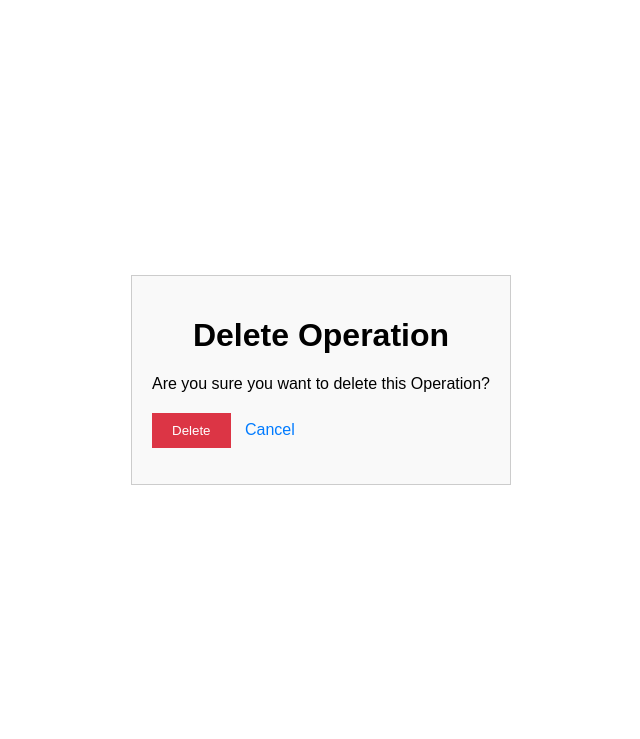
After one commit to Denisganga/Farm_Management_System, a Django app: page /delete_cropoperation/1/2020-01-15/ in a window 1280 px wide. The commit adds this page. Shown: the top 739 px of the page, without its empty margins (319-959 px from the left). Run offline with Django 4.2, Linux system fonts and the light colour scheme; tables that the repository leaves empty hold one stand-in row (values such as "Sample post").

Commit message:
implemented Delete mechanism of the crop operation

```diff
--- /dev/null
+++ b/homepage/templates/homepage/deletecropoperations.html
@@ -0,0 +1,64 @@
+<html>
+<head>
+  <title>Delete Crop Operaton</title>
+<style>
+
+
+body {
+    font-family: Arial, sans-serif;
+    margin: 20px;
+    display: flex;
+    justify-content: center;
+    align-items: center;
+    height: 90vh;
+
+  }
+
+  h1 {
+    text-align: center;
+  }
+
+  .delete-container {
+    max-width: 400px;
+    margin: 0 auto;
+    padding: 20px;
+    border: 1px solid #ccc;
+    background-color: #f9f9f9;
+  }
+
+  p {
+    margin-bottom: 20px;
+  }
+
+  .delete-button {
+    padding: 10px 20px;
+    background-color: #dc3545;
+    color: #fff;
+    border: none;
+    cursor: pointer;
+  }
+
+  .cancel-link {
+    margin-left: 10px;
+    color: #007bff;
+    text-decoration: none;
+  }
+
+  .delete-button:hover,
+  .cancel-link:hover {
+    opacity: 0.8;
+  }
+</style>
+</head>
+<body>
+  <div class="delete-container">
+    <h1>Delete Operation</h1>
+    <p>Are you sure you want to delete this Operation?</p>
+    <form method="post">
+      {% csrf_token %}
+      <input class="delete-button" type="submit" value="Delete">
+      <a class="cancel-link" href="{% url 'homepage:show-cropoperations'  Cid=crop_operations.crops.Cid %}">Cancel</a>
+    </form>
+  </div>
+</body>
+</html>
--- a/homepage/templates/homepage/showcropoperations.html
+++ b/homepage/templates/homepage/showcropoperations.html
@@ -89,7 +89,7 @@
             >Update</a
           >
           <a
-            href=""
+            href="{%url 'homepage:delete-cropoperations' Cid=crops.Cid Operation_date=operation.Operation_date|date:'Y-m-d' %}"
             class="delete-link"
             >Delete</a
           >
--- a/homepage/urls.py
+++ b/homepage/urls.py
@@ -30,7 +30,8 @@ from .views import (
     Delete_crop_sales,
     Update_crop_sales,
     Show_crop_operations,
-    Add_crop_operations
+    Add_crop_operations,
+    Delete_crop_operations
 
 )
 
@@ -98,4 +99,6 @@ urlpatterns = [
     path('show_cropoperations/<int:Cid>/', Show_crop_operations, name='show-cropoperations'),
 
     path('add_cropoperations/<int:Cid>/', Add_crop_operations, name='add-cropoperations'),
+
+    path('delete_cropoperation/<int:Cid>/<slug:Operation_date>/', Delete_crop_operations, name='delete-cropoperations')
 ]
--- a/homepage/views.py
+++ b/homepage/views.py
@@ -209,6 +209,15 @@ def Add_crop_operations(request,Cid):
         form=Crop_operationsForm()
         return render(request, 'homepage/addcropoperations.html',{'form':form,'crops':crops})
 
+def Delete_crop_operations(request,Cid,Operation_date):
+    crop_operations=get_object_or_404(Crop_operations,crops__Cid=Cid,Operation_date=Operation_date)
+    if request.method=='POST':
+        crop_operations.delete()
+        return redirect('homepage:show-cropoperations',Cid=crop_operations.crops.Cid)
+
+    return render(request, 'homepage/deletecropoperations.html',{'crop_operations':crop_operations})
+
+
 
 #views for the Machinery
 
```
